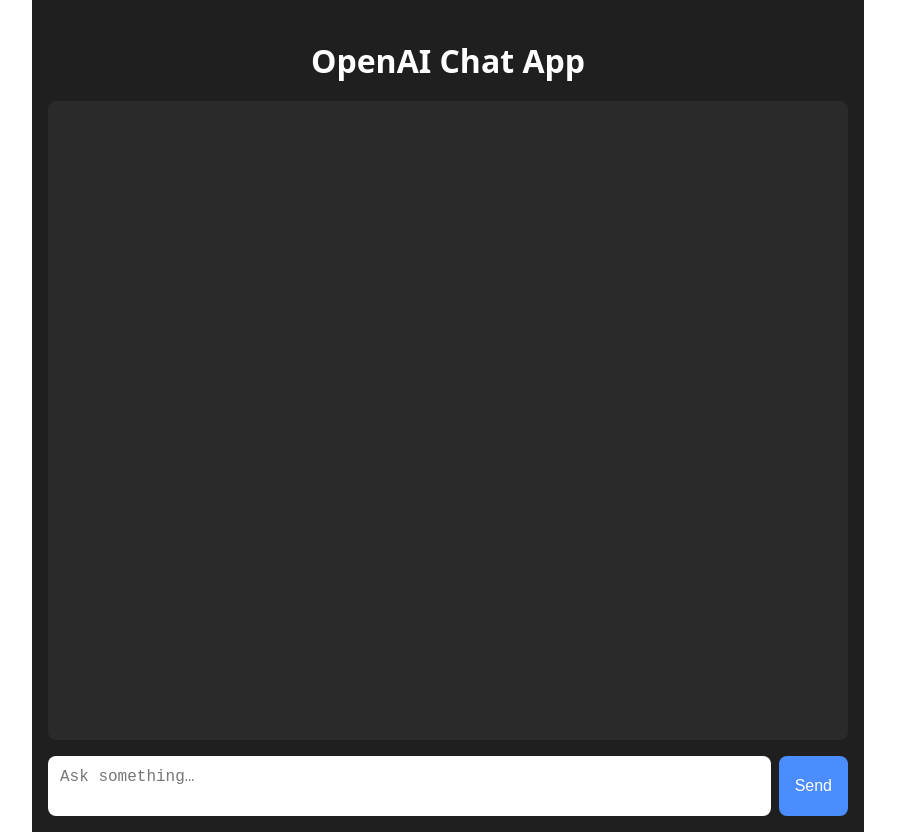
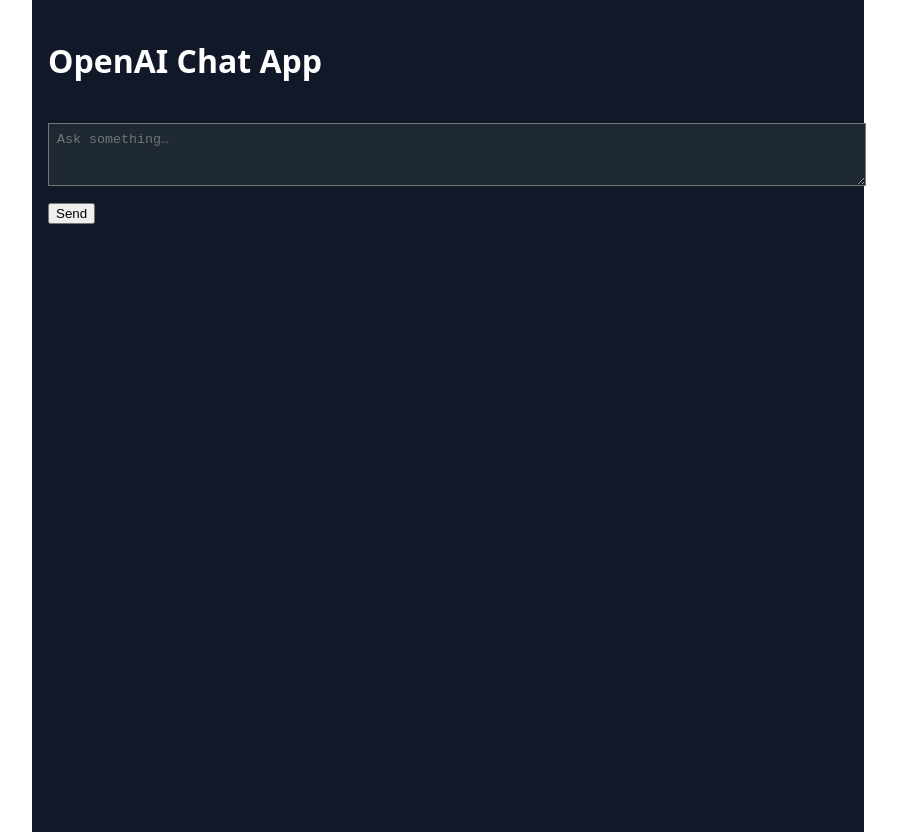
Before and after one commit to Moskilandia/gemini-text-app, a React (Vite) app: page / in a window 1280 px wide. Shown: the whole page, without its empty margins (192-1089 px from the left). Built offline with nearby package versions, Linux system fonts and the light colour scheme.

Commit message:
Refactor message handling and input state management

```diff
--- a/src/App.tsx
+++ b/src/App.tsx
@@ -8,25 +8,24 @@
 export default function App() {
   const [messages, setMessages] = useState<Message[]>([]);
   const [input, setInput] = useState("");
-  const [loading, setLoading] = useState(false);
+  const [streaming, setStreaming] = useState(false);
+  const bottomRef = useRef<HTMLDivElement>(null);
 
-  const bottomRef = useRef<HTMLDivElement | null>(null);
-
-  // Auto-scroll on new messages
   useEffect(() => {
     bottomRef.current?.scrollIntoView({ behavior: "smooth" });
-  }, [messages, loading]);
+  }, [messages]);
 
   async function sendMessage() {
-    if (!input.trim() || loading) return;
+    if (!input.trim() || streaming) return;
 
     const userMessage: Message = { role: "user", content: input };
+    setMessages((m) => [...m, userMessage]);
+    setInput("");
+    setStreaming(true);
 
-    setMessages((prev) => [...prev, userMessage]);
-    setInput("");
-    setLoading(true);
+    const assistantMessage: Message = { role: "assistant", content: "" };
+    setMessages((m) => [...m, assistantMessage]);
 
-    try {
     const res = await fetch("/api/chat", {
       method: "POST",
       headers: { "Content-Type": "application/json" },
@@ -35,149 +34,103 @@
       }),
     });
 
-      const data = await res.json();
+    const reader = res.body?.getReader();
+    if (!reader) return;
 
-      if (!res.ok) {
-        throw new Error(data?.error || "Request failed");
+    const decoder = new TextDecoder();
+
+    while (true) {
+      const { value, done } = await reader.read();
+      if (done) break;
+
+      const chunk = decoder.decode(value);
+      const lines = chunk.split("\n").filter(Boolean);
+
+      for (const line of lines) {
+        if (line.startsWith("data: ")) {
+          const token = line.replace("data: ", "");
+          setMessages((prev) => {
+            const updated = [...prev];
+            updated[updated.length - 1] = {
+              role: "assistant",
+              content:
+                updated[updated.length - 1].content + token,
+            };
+            return updated;
+          });
         }
-
-      const assistantMessage: Message = {
-        role: "assistant",
-        content: data.text,
-      };
-
-      setMessages((prev) => [...prev, assistantMessage]);
-    } catch (err: any) {
-      setMessages((prev) => [
-        ...prev,
-        {
-          role: "assistant",
-          content: `⚠️ ${err.message || "Something went wrong"}`,
-        },
-      ]);
-    } finally {
-      setLoading(false);
       }
     }
 
+    setStreaming(false);
+  }
+
   return (
-    <div style={styles.app}>
-      <h1 style={styles.title}>OpenAI Chat App</h1>
+    <div style={styles.container}>
+      <h1>OpenAI Chat App</h1>
 
       <div style={styles.chat}>
-        {messages.map((msg, i) => (
+        {messages.map((m, i) => (
           <div
             key={i}
             style={{
               ...styles.bubble,
-              ...(msg.role === "user"
-                ? styles.userBubble
-                : styles.aiBubble),
+              alignSelf:
+                m.role === "user" ? "flex-end" : "flex-start",
+              background:
+                m.role === "user" ? "#4b5563" : "#374151",
             }}
           >
-            {msg.content}
+            {m.content}
+            {streaming && i === messages.length - 1 && (
+              <span className="cursor">▍</span>
+            )}
           </div>
         ))}
-
-        {loading && (
-          <div style={{ ...styles.bubble, ...styles.aiBubble }}>
-            Thinking<span style={styles.cursor}>▍</span>
-          </div>
-        )}
-
         <div ref={bottomRef} />
       </div>
 
-      <div style={styles.inputRow}>
       <textarea
-          style={styles.textarea}
-          rows={2}
-          placeholder="Ask something…"
         value={input}
         onChange={(e) => setInput(e.target.value)}
-          onKeyDown={(e) => {
-            if (e.key === "Enter" && !e.shiftKey) {
-              e.preventDefault();
-              sendMessage();
-            }
-          }}
+        placeholder="Ask something…"
+        rows={3}
+        style={styles.input}
       />
-        <button style={styles.button} onClick={sendMessage} disabled={loading}>
-          Send
+
+      <button onClick={sendMessage} disabled={streaming}>
+        {streaming ? "Thinking…" : "Send"}
       </button>
-      </div>
     </div>
   );
 }
 
-/* ===================== STYLES ===================== */
-
-const styles: Record<string, React.CSSProperties> = {
-  app: {
+const styles = {
+  container: {
+    maxWidth: 800,
+    margin: "0 auto",
+    padding: "1rem",
+    color: "white",
+    background: "#111827",
     minHeight: "100vh",
-    background: "#1f1f1f",
-    color: "#fff",
-    display: "flex",
-    flexDirection: "column",
-    padding: "1rem",
-    maxWidth: "800px",
-    margin: "0 auto",
-  },
-  title: {
-    textAlign: "center",
-    marginBottom: "1rem",
   },
   chat: {
-    flex: 1,
-    overflowY: "auto",
-    padding: "1rem",
-    background: "#2a2a2a",
-    borderRadius: "8px",
+    display: "flex",
+    flexDirection: "column" as const,
+    gap: "0.75rem",
     marginBottom: "1rem",
   },
   bubble: {
-    maxWidth: "85%",
+    maxWidth: "80%",
     padding: "0.75rem 1rem",
-    marginBottom: "0.75rem",
     borderRadius: "12px",
-    lineHeight: 1.4,
-    whiteSpace: "pre-wrap",
-    wordBreak: "break-word",
+    whiteSpace: "pre-wrap" as const,
   },
-  userBubble: {
-    background: "#4b8cff",
-    alignSelf: "flex-end",
-    marginLeft: "auto",
-  },
-  aiBubble: {
-    background: "#3a3a3a",
-    alignSelf: "flex-start",
-    marginRight: "auto",
-  },
-  inputRow: {
-    display: "flex",
-    gap: "0.5rem",
-  },
-  textarea: {
-    flex: 1,
-    resize: "none",
-    padding: "0.75rem",
-    borderRadius: "8px",
-    border: "none",
-    outline: "none",
-    fontSize: "1rem",
-  },
-  button: {
-    padding: "0 1rem",
-    borderRadius: "8px",
-    border: "none",
-    background: "#4b8cff",
-    color: "#fff",
-    fontSize: "1rem",
-    cursor: "pointer",
-  },
-  cursor: {
-    marginLeft: "4px",
-    animation: "blink 1s infinite",
+  input: {
+    width: "100%",
+    marginBottom: "0.5rem",
+    padding: "0.5rem",
+    background: "#1f2933",
+    color: "white",
   },
 };
```
Lines whose indentation alone changed are shown as unchanged.
